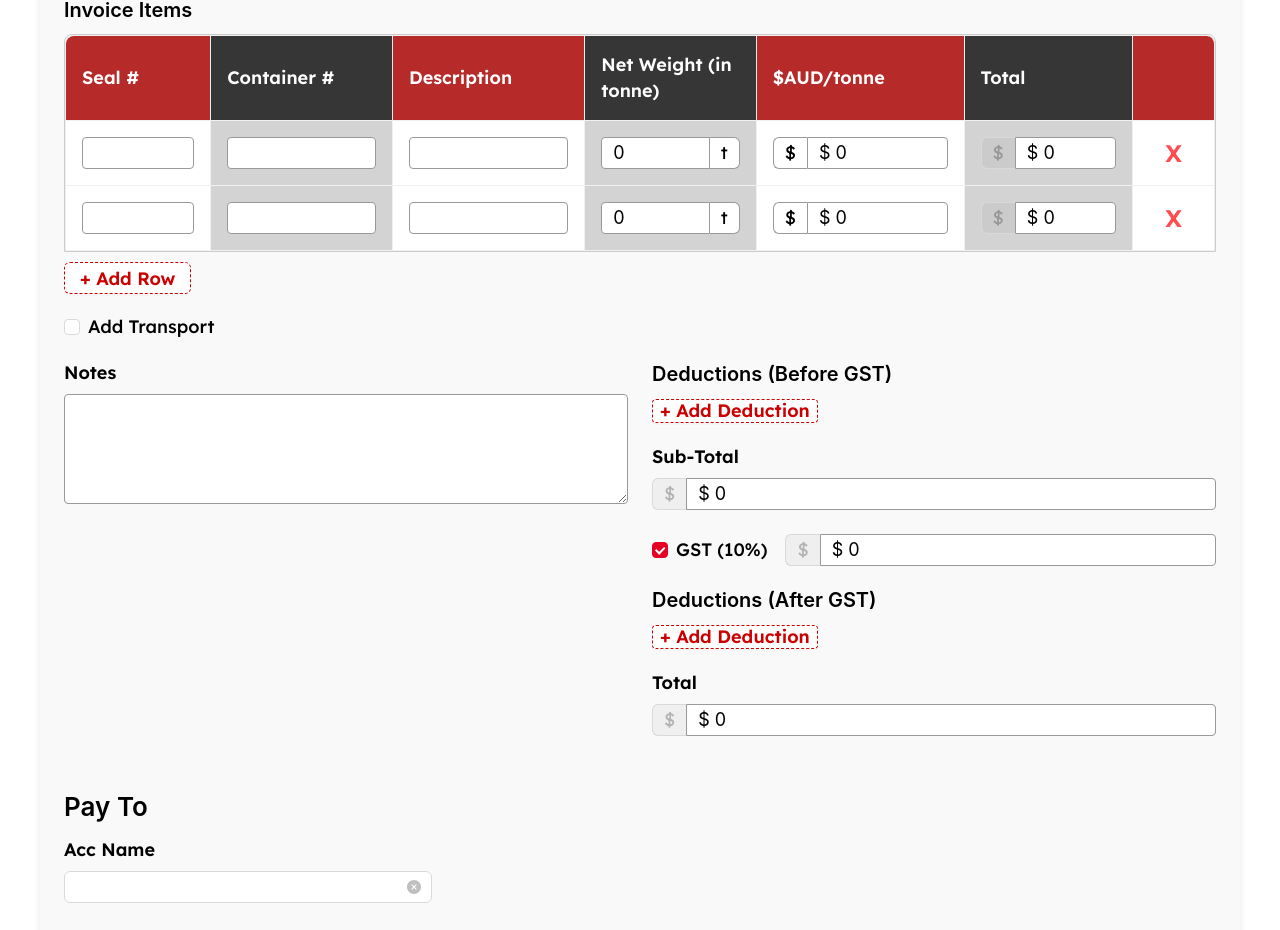
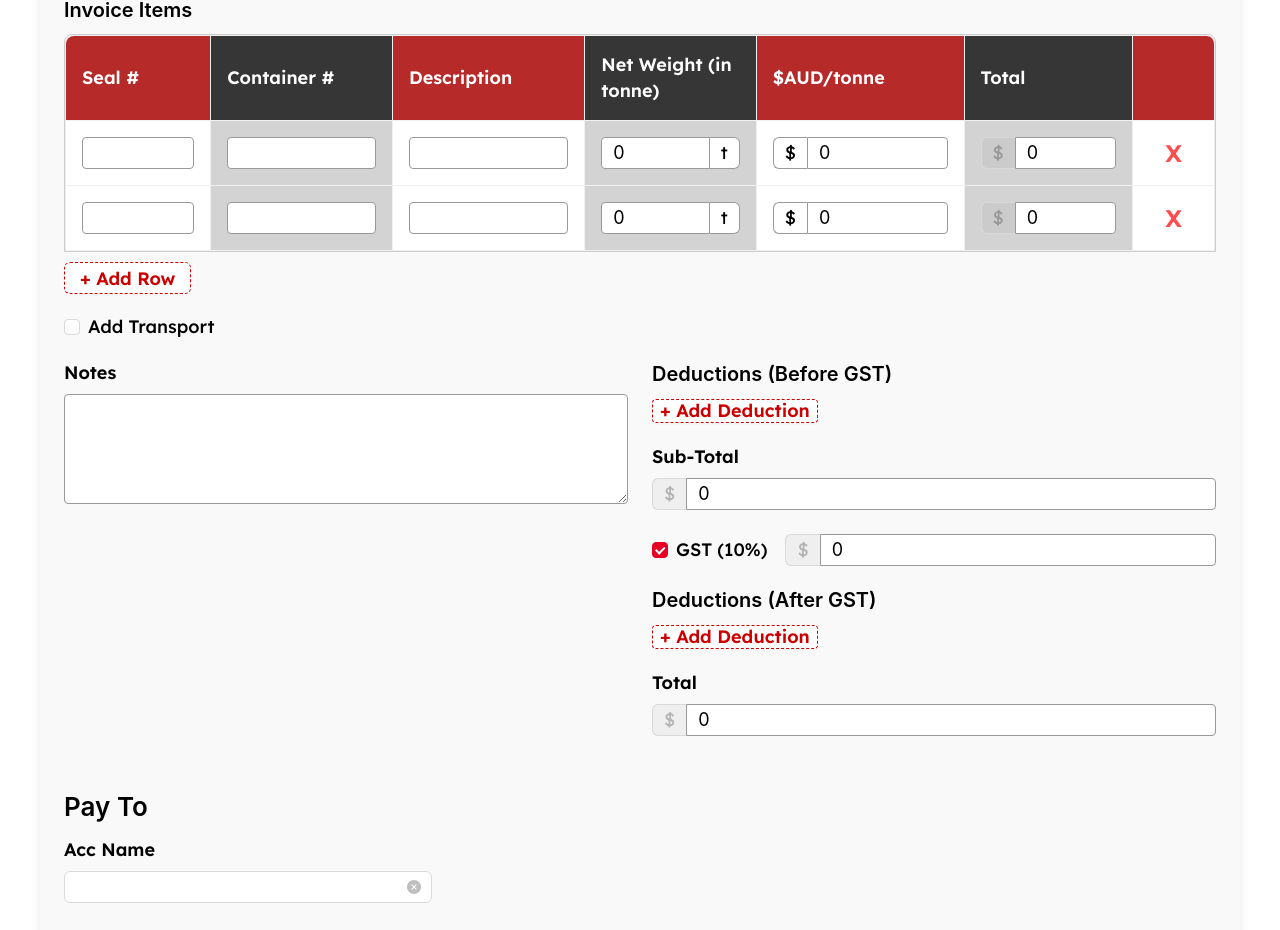
Before and after one commit to JuhilKBhatt/Weight-Docket-Maker, a React (Vite) app in the folder frontend/: page /new-invoice in a window 1280 px wide. Shown: the part 775-1705 px from the top of the page. Built offline with nearby package versions, Linux system fonts and the light colour scheme; a web font is replaced by a local one.

Commit message:
AUD Formatter, Calculation moved

```diff
--- a/frontend/src/hooks/invoice/useInvoiceCalculations.js
+++ b/frontend/src/hooks/invoice/useInvoiceCalculations.js
@@ -20,5 +20,12 @@ export default function useInvoiceCalculations({
       includeGST,
     });
     return calculator.getCalculations();
-  }, [items, transportItems, preGstDeductions, postGstDeductions, includeGST, showTransport]);
+  }, [
+    items,
+    transportItems,
+    preGstDeductions,
+    postGstDeductions,
+    includeGST,
+    showTransport,
+  ]);
 }
--- a/frontend/src/hooks/invoice/useInvoiceForm.js
+++ b/frontend/src/hooks/invoice/useInvoiceForm.js
@@ -3,16 +3,35 @@
 import { useState } from 'react';
 
 export default function useInvoiceForm() {
-  const [items, setItems] = useState([]);
-  const [transportItems, setTransportItems] = useState([]);
+  const [items, setItems] = useState([
+    { key: Date.now() + 1, seal: '', container: '', description: '', weight: undefined, price: undefined },
+    { key: Date.now() + 2, seal: '', container: '', description: '', weight: undefined, price: undefined },
+  ]);
+
+  const [transportItems, setTransportItems] = useState([
+    { key: '1', name: 'Containers', NumOfCTR: undefined, PricePreCTR: undefined },
+    { key: '2', name: 'Overweight', NumOfCTR: undefined, PricePreCTR: undefined },
+  ]);
+
   const [preGstDeductions, setPreGstDeductions] = useState([]);
   const [postGstDeductions, setPostGstDeductions] = useState([]);
+
   const [invoiceType, setInvoiceType] = useState('Container');
   const [includeGST, setIncludeGST] = useState(true);
   const [showTransport, setShowTransport] = useState(false);
 
+  // ---------- handlers ----------
   const handleItemChange = (key, field, value) => {
     setItems(prev => prev.map(i => i.key === key ? { ...i, [field]: value } : i));
+  };
+
+  const handleTransportChange = (key, field, value) => {
+    setTransportItems(prev => prev.map(i => i.key === key ? { ...i, [field]: value } : i));
+  };
+
+  const handleDeductionChange = (type, key, field, value) => {
+    const setter = type === 'pre' ? setPreGstDeductions : setPostGstDeductions;
+    setter(prev => prev.map(d => d.key === key ? { ...d, [field]: value } : d));
   };
 
   const addRow = () =>
@@ -20,6 +39,19 @@ export default function useInvoiceForm() {
 
   const removeRow = (key) =>
     setItems(prev => prev.filter(i => i.key !== key));
+
+  const addDeduction = (type) => {
+    const newD = { key: Date.now(), label: '', amount: undefined };
+    type === 'pre'
+      ? setPreGstDeductions(prev => [...prev, newD])
+      : setPostGstDeductions(prev => [...prev, newD]);
+  };
+
+  const removeDeduction = (type, key) => {
+    type === 'pre'
+      ? setPreGstDeductions(prev => prev.filter(d => d.key !== key))
+      : setPostGstDeductions(prev => prev.filter(d => d.key !== key));
+  };
 
   return {
     items,
@@ -30,16 +62,16 @@ export default function useInvoiceForm() {
     includeGST,
     showTransport,
 
-    setItems,
-    setTransportItems,
-    setPreGstDeductions,
-    setPostGstDeductions,
     setInvoiceType,
     setIncludeGST,
     setShowTransport,
 
     handleItemChange,
+    handleTransportChange,
+    handleDeductionChange,
     addRow,
     removeRow,
+    addDeduction,
+    removeDeduction,
   };
 }
--- a/frontend/src/pages/invoice/NewInvoiceForm.jsx
+++ b/frontend/src/pages/invoice/NewInvoiceForm.jsx
@@ -5,67 +5,39 @@ import axios from 'axios';
 import { Form, Input, InputNumber, Select, DatePicker, Button, Table, Typography, Checkbox, Row, Col, Popconfirm } from 'antd';
 import dayjs from 'dayjs';
 import '../../styles/InvoiceForm.css';
-import InvoiceCalculationHandler from '../../scripts/InvoiceCalculationHandler';
 import { audFormatter, audParser } from '../../scripts/utilities/AUDformatters';
+import useInvoiceForm from '../../hooks/invoice/useInvoiceForm';
+import useInvoiceCalculations from '../../hooks/invoice/useInvoiceCalculations';
 
 export default function NewInvoiceForm() {
-  // State for raw data inputs
-  const [items, setItems] = useState([
-    { key: Date.now() + 1, seal: '', container: '', description: '', weight: undefined, price: undefined },
-    { key: Date.now() + 2, seal: '', container: '', description: '', weight: undefined, price: undefined },
-  ]);
-  const [transportItems, setTransportItems] = useState([
-    { key: '1', name: 'Containers', NumOfCTR: undefined, PricePreCTR: undefined },
-    { key: '2', name: 'Overweight', NumOfCTR: undefined, PricePreCTR: undefined },
-  ]);
-  const [preGstDeductions, setPreGstDeductions] = useState([]);
-  const [postGstDeductions, setPostGstDeductions] = useState([]);
 
-  // State for form options/toggles
-  const [invoiceType, setInvoiceType] = useState('Container');
-  const [includeGST, setIncludeGST] = useState(true);
-  const [showTransport, setShowTransport] = useState(false);
+  const invoice = useInvoiceForm();
+
+  const {
+  items,
+  transportItems,
+  preGstDeductions,
+  postGstDeductions,
+  invoiceType,
+  includeGST,
+  showTransport,
+  setInvoiceType,
+  setIncludeGST,
+  setShowTransport,
+  handleItemChange,
+  handleTransportChange,
+  handleDeductionChange,
+  addRow,
+  removeRow,
+  addDeduction,
+  removeDeduction,
+} = invoice;
 
   // Date format for DatePicker
   const dateFormat = 'DD/MM/YYYY';
 
-  // --- HANDLERS TO UPDATE STATE ---
-  const handleItemChange = (key, field, value) => {
-    setItems(prev => prev.map(item => (item.key === key ? { ...item, [field]: value } : item)));
-  };
-  const handleTransportChange = (key, field, value) => {
-    setTransportItems(prev => prev.map(item => (item.key === key ? { ...item, [field]: value } : item)));
-  };
-  const handleDeductionChange = (type, key, field, value) => {
-    const updater = type === 'pre' ? setPreGstDeductions : setPostGstDeductions;
-    updater(prev => prev.map(d => (d.key === key ? { ...d, [field]: value } : d)));
-  };
-
   // --- REAL-TIME CALCULATIONS ---
-  const calculatedTotals = useMemo(() => {
-    const calculator = new InvoiceCalculationHandler({
-      items,
-      transportItems: showTransport ? transportItems : [],
-      preGstDeductions,
-      postGstDeductions,
-      includeGST,
-    });
-    return calculator.getCalculations();
-  }, [items, transportItems, preGstDeductions, postGstDeductions, includeGST, showTransport]);
-
-
-  // --- ROW MANAGEMENT ---
-  const addRow = () => setItems([...items, { key: Date.now(), weight: undefined, price: undefined }]);
-  const removeRow = (key) => setItems(items.filter(item => item.key !== key));
-  const addDeduction = (type) => {
-    const newDeduction = { key: Date.now(), label: '', amount: undefined };
-    if (type === 'pre') setPreGstDeductions([...preGstDeductions, newDeduction]);
-    else setPostGstDeductions([...postGstDeductions, newDeduction]);
-  };
-  const removeDeduction = (type, key) => {
-    if (type === 'pre') setPreGstDeductions(preGstDeductions.filter(d => d.key !== key));
-    else setPostGstDeductions(postGstDeductions.filter(d => d.key !== key));
-  };
+  const calculatedTotals = useInvoiceCalculations(invoice);
 
   // --- DYNAMIC TABLE COLUMNS ---
   const sharedColumns = [
--- a/frontend/src/scripts/utilities/AUDFormatters.js
+++ b/frontend/src/scripts/utilities/AUDFormatters.js
@@ -3,7 +3,7 @@
 export const audFormatter = (value) =>
   value === undefined
     ? ''
-    : `$ ${value}`.replaceAll(/\B(?=(\d{3})+(?!\d))/g, ',');
+    : `${value}`.replaceAll(/\B(?=(\d{3})+(?!\d))/g, ',');
 
 export const audParser = (value) =>
   value ? value.replaceAll(/\$\s?|(,*)/g, '') : '';
```
